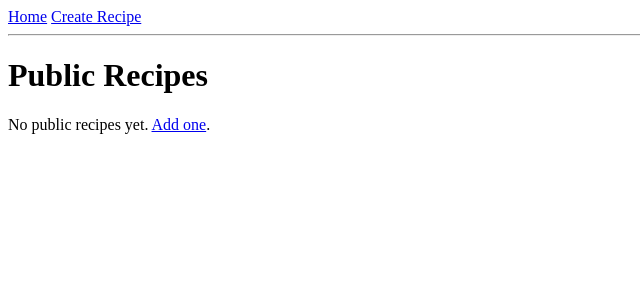
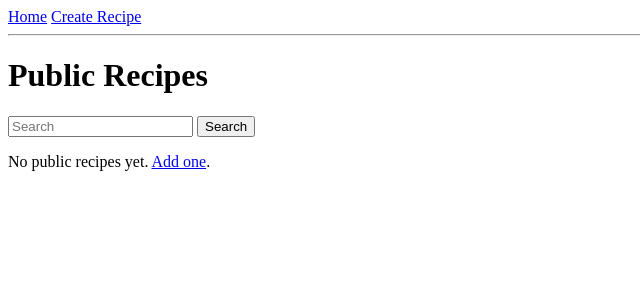
Before and after one commit to jessmorrill/SharedPlate, a Flask app: page / in a window 1280 px wide. Shown: the top 300 px of the page, without its empty margins (0-640 px from the left). Run offline with Flask 3, Linux system fonts and the light colour scheme; parts of the project's set-up code (start-up, migrations or seed data) failed here and were passed over.

Commit message:
added search public recipes bar on index.html

```diff
--- a/app/forms.py
+++ b/app/forms.py
@@ -18,3 +18,7 @@ class CreateRecipe(FlaskForm):
     privacy = RadioField("Privacy Settings:", choices = [("public", "Visible to Everyone"), ("private", "Visible to Group Only"), ("unlisted", "Visible to Me Only")],validators=[DataRequired()])
     category = RadioField("Category:", choices = [("appetizer", "Appetizer"), ("breakfast", "Breakfast"), ("lunch", "Lunch"), ("dinner", "Dinner"), ("dessert", "Dessert")],validators=[DataRequired()])
     submit = SubmitField('Create Recipe!')
+
+class SearchRecipe(FlaskForm):
+    search = StringField("Search recipes:", validators=[Optional()])
+    submit = SubmitField('Search')
--- a/app/routes.py
+++ b/app/routes.py
@@ -1,15 +1,19 @@
 from app import app
-from flask import render_template, redirect, url_for
-from app.forms import CreateRecipe
+from flask import render_template, redirect, url_for, request
+from app.forms import CreateRecipe, SearchRecipe
 from app import db
 from app.models import Recipe, Ingredient
 import sys
 from datetime import datetime
 
-@app.route('/')
+@app.route('/', methods=['GET'])
 def home():
-    recipes = Recipe.query.filter_by(privacy_setting='public').all()
-    return render_template('index.html', recipes=recipes)
+    form = SearchRecipe(request.args)
+    recipes_query = Recipe.query.filter_by(privacy_setting='public')
+    if form.search.data and form.search.data.strip():
+        recipes_query = recipes_query.filter(Recipe.title.ilike(f"%{form.search.data}%"))
+    recipes = recipes_query.all()
+    return render_template('index.html', recipes=recipes, form=form)
 
 @app.route('/create-recipe', methods=['GET', 'POST'])
 def add_recipe():
@@ -24,7 +28,6 @@ def add_recipe():
         privacy = form.privacy.data
         category = form.category.data
 
-        # Create a city record to store in the DB
         c = Recipe(user_email="placeholder",group_id=1, title=title, prep_time=prep_time, cook_time=cook_time, body=body, category=category,num_serves=num_serves, privacy_setting=privacy, is_validated=True, date_posted=datetime.now().strftime("%Y-%m-%d %H:%M:%S"))
 
         # add record to table and commit changes
--- a/app/templates/index.html
+++ b/app/templates/index.html
@@ -5,10 +5,16 @@
 {% block content %}
   <h1>Public Recipes</h1>
 
+  <form method="get" action="{{ url_for('home') }}">
+    {{ form.hidden_tag() }}
+    {{ form.search(placeholder='Search') }}
+    {{ form.submit }}
+  </form>
+
   {% if recipes %}
     <ul class="recipes">
       {% for recipe in recipes %}
-        <li class="recipe" style="border:1px solid black;">
+        <li class="recipe">
           <h2>{{ recipe.title }}</h2>
         </li>
       {% endfor %}
```
